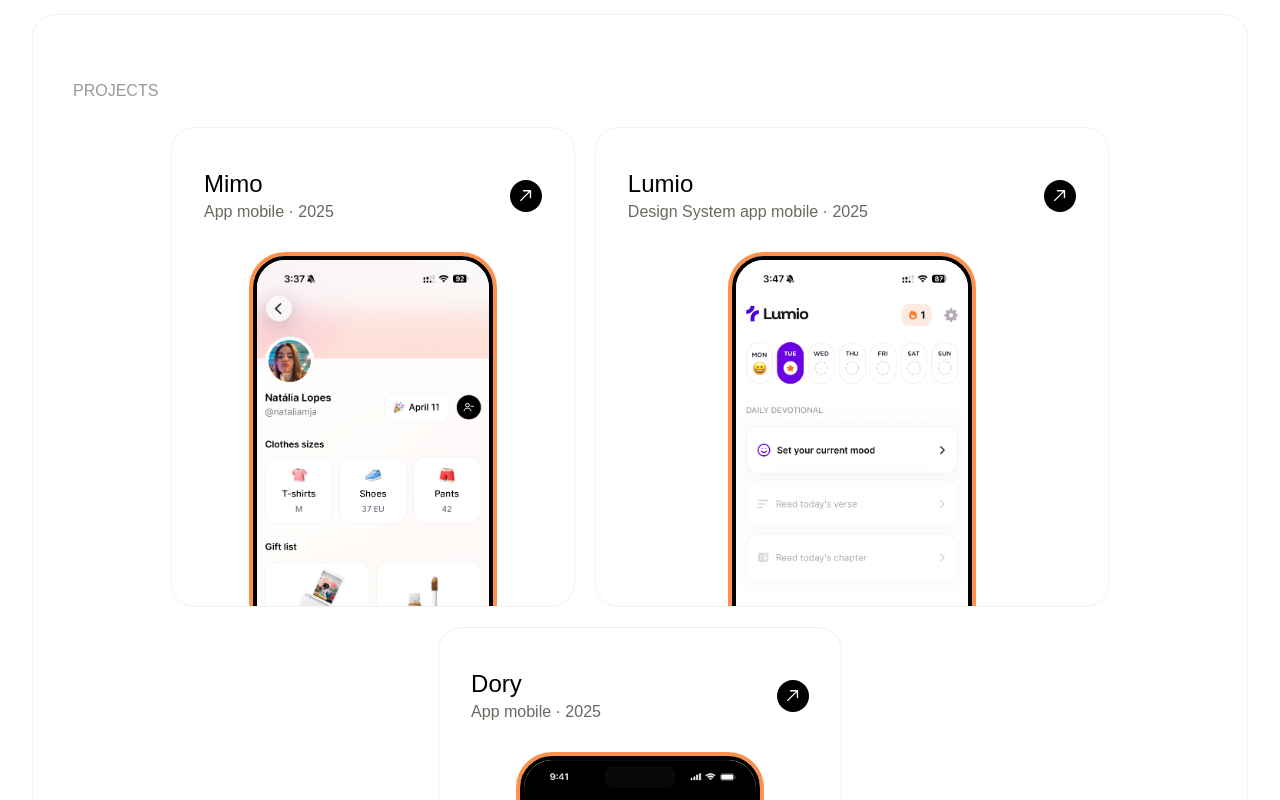
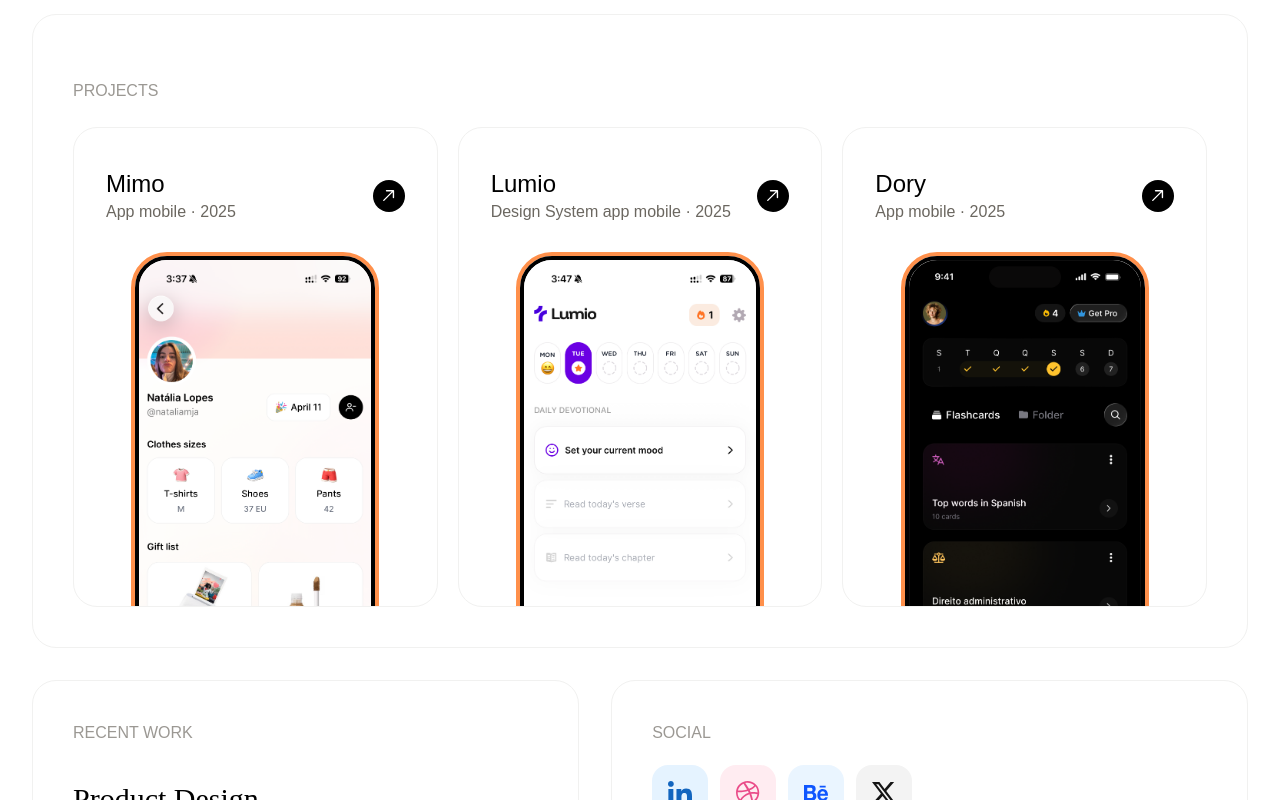
Before and after one commit to alexmonteirodev/portifolio-natalia, a React (Vite) app: page / in a window 1280 px wide. Shown: the part 520-1320 px from the top of the page. Built offline with nearby package versions, Linux system fonts and the light colour scheme.

Commit message:
tiny ajust in project section - w-full to no break layout on little screens

```diff
--- a/src/App.tsx
+++ b/src/App.tsx
@@ -195,7 +195,7 @@
         {/* PROJECTS */}
         <section className="flex flex-col items-center border border-[#F1F1F0] rounded-3xl pt-10 md:pt-16 px-6 md:px-10 pb-10 bg-white/85 w-full">
           <h2 className="text-[#9B9893] self-start mb-6">PROJECTS</h2>
-          <div className="flex flex-col sm:flex-row flex-wrap justify-center gap-5 w-full">
+          <div className="grid grid-cols-1 sm:grid-cols-3 gap-5 w-full">
             <ProjectCard
               name={"Mimo"}
               label={"App mobile · 2025"}
--- a/src/components/ProjectCard.tsx
+++ b/src/components/ProjectCard.tsx
@@ -8,7 +8,7 @@
 function ProjectCard({ name, label, link, img }: Card) {
   return (
     <div className="flex flex-col items-center gap-7 border border-[#F1F1F0] px-8 pt-10 rounded-3xl h-120 overflow-hidden ">
-      <div className="flex flex-row items-center gap-44">
+      <div className="flex flex-row items-center w-full justify-between">
         <div>
           <p className="text-2xl">{name}</p>
           <p className="text-[16px] text-[#6b6760] whitespace-nowrap">
```
